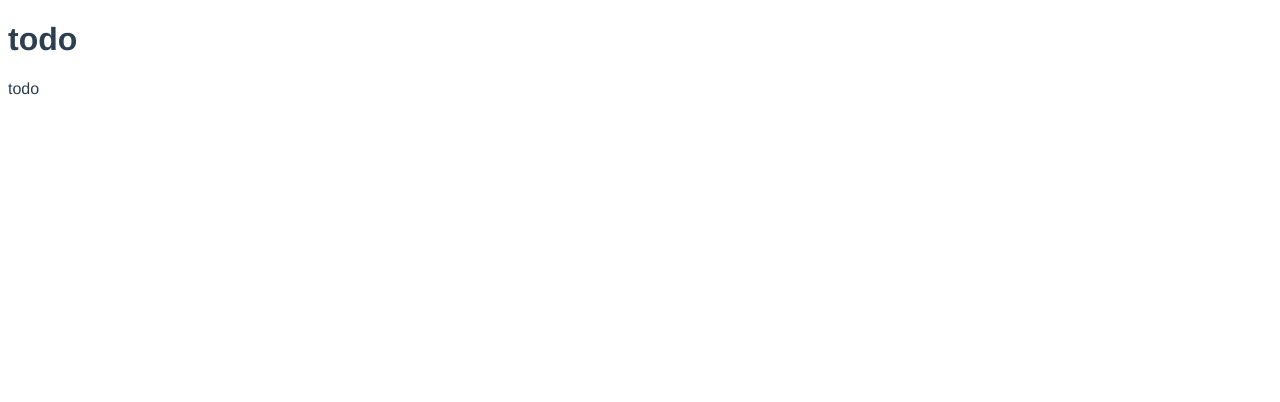
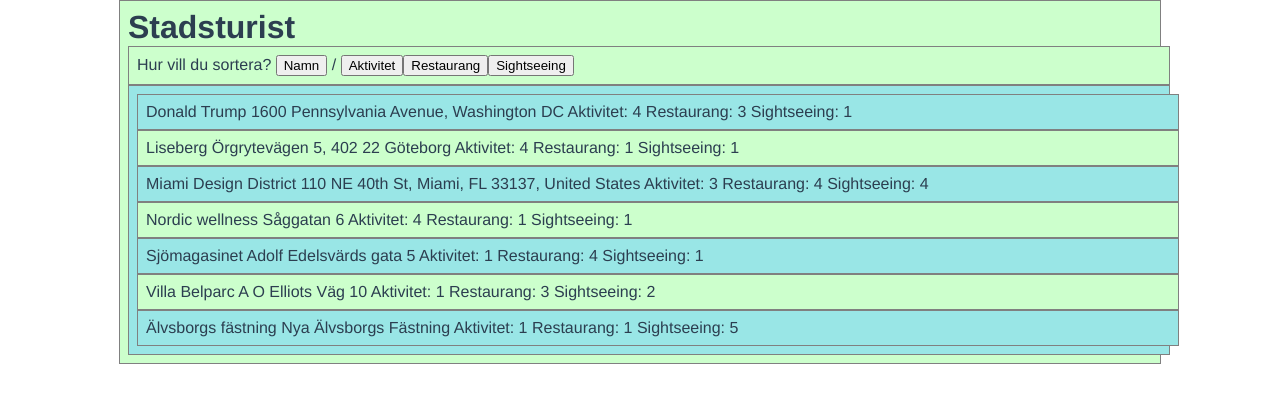
Before and after one commit to FEU19/12-vue-list, a Vue app: page / in a window 1280 px wide. Shown: the top 402 px of the page. Built offline with nearby package versions, Linux system fonts and the light colour scheme.

Commit message:
Sortering

```diff
--- a/src/App.vue
+++ b/src/App.vue
@@ -1,7 +1,22 @@
 <template>
 	<div id="app">
-		<h1>todo</h1>
-		todo
+		<h1>Stadsturist</h1>
+		<div>
+			Hur vill du sortera?
+			<button @click="sorteringsNyckel = 'namn'">Namn</button> /
+			<button @click="sorteringsNyckel = 'aktivitet'">Aktivitet</button>
+			<button @click="sorteringsNyckel = 'restaurang'">Restaurang</button>
+			<button @click="sorteringsNyckel = 'sightseeing'">Sightseeing</button>
+		</div>
+		<div class="list">
+			<div class="item" v-for="plats in sorteradePlatser" :key="plats.id">
+				{{ plats.namn }}
+				{{ plats.adress }}
+				Aktivitet: {{ plats.aktivitet}}
+				Restaurang: {{plats.restaurang}}
+				Sightseeing: {{plats.sightseeing}}
+			</div>
+		</div>
 	</div>
 </template>
 
@@ -12,7 +27,59 @@
 	name: 'App',
 	components: {
 		// ??
-	}
+	},
+	data: () => ({
+		platser: [
+			{ id: 1, namn: 'Nordic wellness', adress: 'Såggatan 6', aktivitet: 4, restaurang: 1, sightseeing: 1 },
+			{ id: 2, namn: 'Sjömagasinet', adress: 'Adolf Edelsvärds gata 5', aktivitet: 1, restaurang: 4, sightseeing: 1 },
+			{ id: 3, namn: 'Älvsborgs fästning', adress: 'Nya Älvsborgs Fästning', aktivitet: 1, restaurang: 1, sightseeing: 5 },
+			{ id: 5, namn: 'Miami Design District', adress: '110 NE 40th St, Miami, FL 33137, United States', aktivitet: 3, restaurang: 4, sightseeing: 4 },
+			{ id: 6, namn: 'Liseberg', adress: 'Örgrytevägen 5, 402 22 Göteborg', aktivitet: 4, restaurang: 1, sightseeing: 1 },
+			{ id: 7, namn: 'Villa Belparc', adress: 'A O Elliots Väg 10', aktivitet: 1, restaurang: 3, sightseeing: 2 },
+			{ id: 8, namn: 'Donald Trump', adress: '1600 Pennsylvania Avenue, Washington DC', aktivitet: 4, sightseeing: 1, restaurang: 3 }
+			// namn: 'Almedal Club', adress: 'Ebbe Lieberathsgatan 18C', 412 65 Göteborg, aktivitetet: 3, restaurang: 1, sightseeing: 4
+		],
+		sorteringsNyckel: 'namn' // sortKey
+	}),
+	computed: {
+		sorteradePlatser() {
+			console.log('sorteradePlatser körs');
+			let copy = [ ...this.platser ];  // make a copy of the list, because SORT changes the list
+			if( this.sorteringsNyckel == 'namn' ) {
+				let sorterad = copy.sort( (a, b) => {
+					if( a.namn < b.namn ) return -1;
+					else if( a.namn > b.namn ) return 1;
+					else return 0;
+				} )
+				return sorterad;
+
+			} else if( this.sorteringsNyckel == 'aktivitet' ) {
+				let sorterad = copy.sort( (a, b) => {
+					if( a.aktivitet > b.aktivitet ) return -1;
+					else if( a.aktivitet < b.aktivitet ) return 1;
+					else return 0;
+				} )
+				return sorterad;
+
+			} else if( this.sorteringsNyckel == 'restaurang' ) {
+					let sorterad = copy.sort( (a, b) => {
+						if( a.restaurang > b.restaurang ) return -1;
+						else if( a.restaurang < b.restaurang ) return 1;
+						else return 0;
+					} )
+					return sorterad;
+
+			} else if( this.sorteringsNyckel == 'sightseeing' ) {
+				let sorterad = copy.sort( (a, b) => {
+					if( a.sightseeing > b.sightseeing ) return -1;
+					else if( a.sightseeing < b.sightseeing ) return 1;
+					else return 0;
+				} )
+				return sorterad;
+			}
+			return this.platser;
+		} // sorteradePlatser
+	}  // computed
 }
 </script>
 
@@ -23,4 +90,36 @@
 	-moz-osx-font-smoothing: grayscale;
 	color: #2c3e50;
 }
+
+/* .list{
+    padding: 1em;
+    display: flex;
+    justify-content: space-evenly;
+    align-items: center;
+}
+.item:nth-child(odd){
+    background-color: lightgray;
+}
+.item:nth-child(even){
+    background-color: whitesmoke;
+} */
+*{
+  margin: 0;
+}
+body{
+  min-height: 100%;
+  display: flex;
+  flex-direction: column;
+  justify-content: center;
+  align-items: center;
+}
+div {
+  background-color: #99E6E6;
+  padding: .5rem;
+  border: 1px solid grey;
+  width: 80vw;
+}
+div:nth-child(even){
+  background-color: #CCFFCC;
+}
 </style>
```
